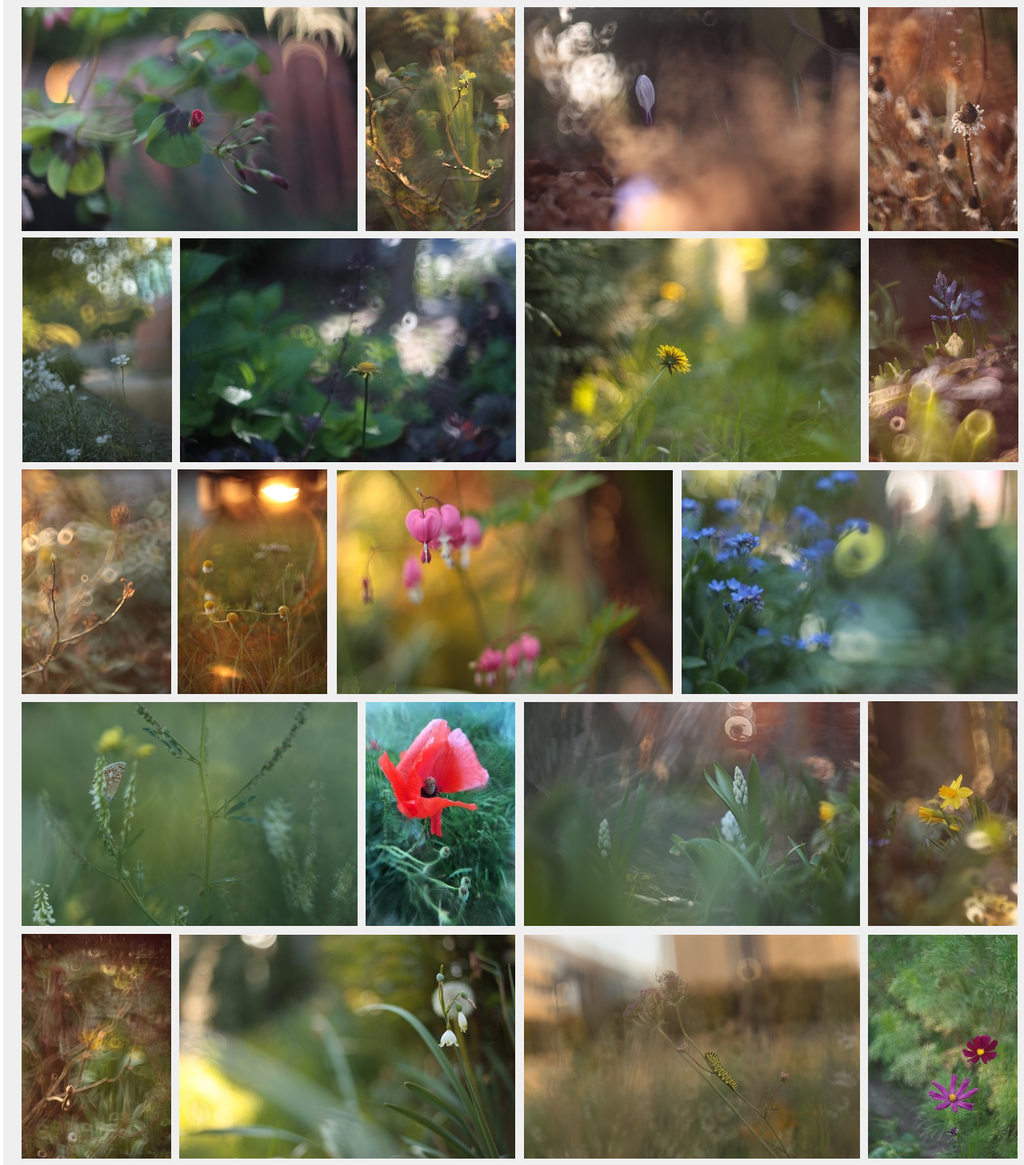
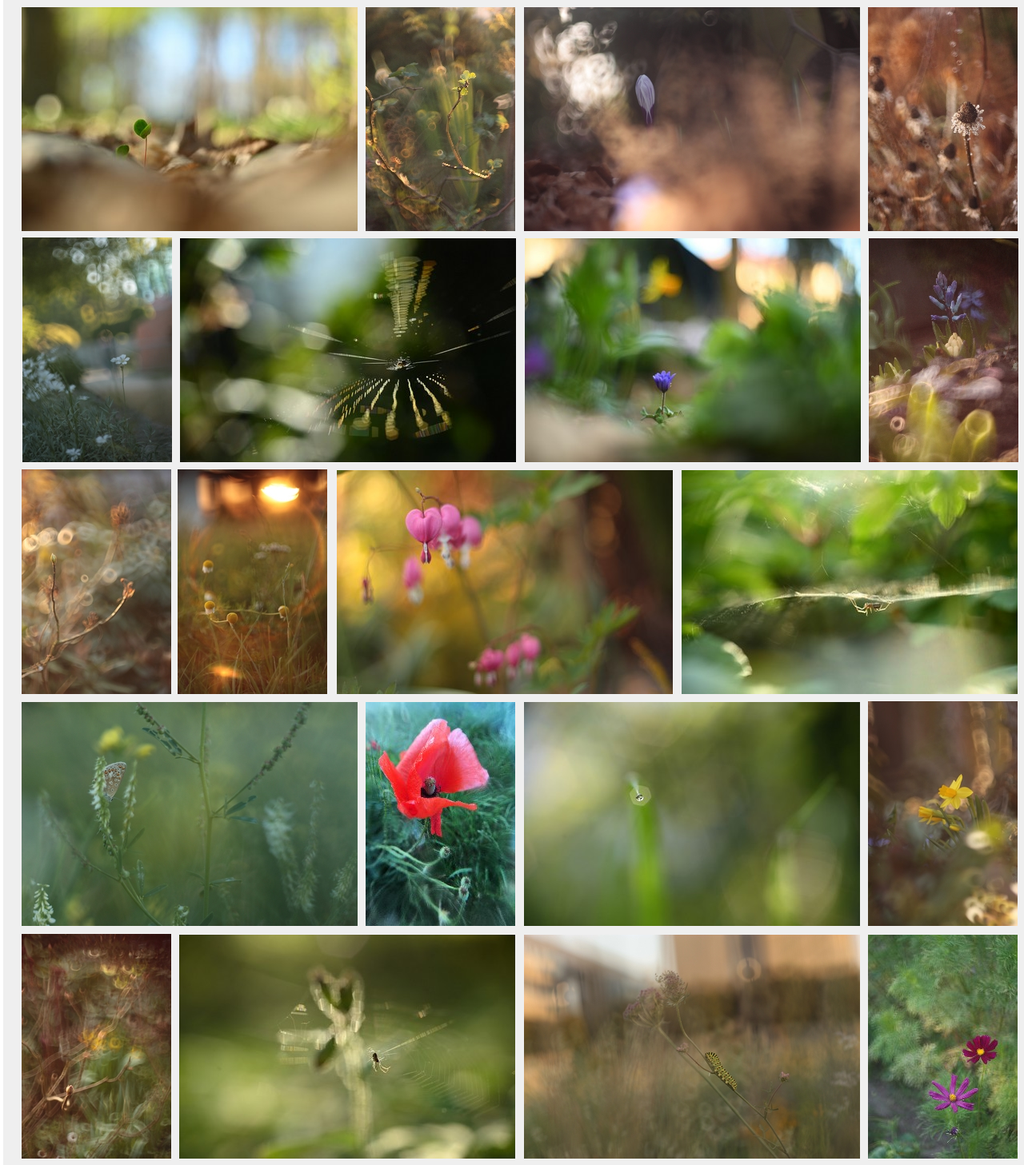
Before and after one commit to Sylwia091/Sylwia091.github.io, a plain HTML site: page index.html in a window 1280 px wide. Shown: the part 512-1969 px from the top of the page at 80% size. Drawn offline with Linux system fonts and the light colour scheme.

Commit message:
Update index.html

```diff
--- a/index.html
+++ b/index.html
@@ -56,8 +56,9 @@
 
 									<div class="zdjecie7">
 
+
 				<figure>
-					<a href="img/IMG_a0184.JPG" data-lightbox="IMG_a0184small"><img src="img/IMG_a0184small.jpg" alt="Fotka27"></a>
+					<a href="img/DSC_4054.JPG" data-lightbox="DSC_4054.JPG"><img src="img/DSC_4054po.jpg" alt="Fotka27"></a>
 					</figure>
 					</div>
 
@@ -65,7 +66,7 @@
 									<div class="zdjecie7">
 
 				<figure>
-					<a href="img/IMG_a0149.JPG" data-lightbox="IMG_a0149small"><img src="img/IMG_a0149small.jpg" alt="Fotka28"></a>
+					<a href="img/IMG_a0149.JPG" data-lightbox="IMG_a0149.JPG"><img src="img/IMG_a0149small.jpg" alt="Fotka28"></a>
 					</figure>
 					</div>
 
@@ -94,14 +95,14 @@
 									<div class="zdjecie">
 
 				<figure>
-					<a href="img/IMG_8907.JPG" data-lightbox="zdj3"><img src="img/zdj3.jpg" alt="Fotka3"></a>
+					<a href="img/DSC_5718.JPG" data-lightbox="DSC_5718.JPG"><img src="img/DSC_5718po.jpg" alt="Fotka3"></a>
 					</figure>
 					</div>
 
 									<div class="zdjecie">
 
 				<figure>
-					<a href="img/IMG_7485.JPG" data-lightbox="zdj4"><img src="img/zdj4.jpg" alt="Fotka4"></a>
+					<a href="img/DSC_4390.JPG" data-lightbox="DSC_4390.JPG"><img src="img/DSC_4390po.jpg" alt="Fotka4"></a>
 					</figure>
 					</div>
 
@@ -138,7 +139,7 @@
 
 								<div class="zdjecie2">
 				<figure2>
-					<a href="img/IMG_7866.JPG" data-lightbox="zdj9"><img src="img/zdj9.jpg" alt="Fotka9"></a>
+					<a href="img/DSC_5484.JPG" data-lightbox="DSC_5484.JPG"><img src="img/DSC_5484po.jpg" alt="Fotka9"></a>
 					</figure>
 					</div>
 
@@ -160,7 +161,7 @@
 												<div class="zdjecie3">
 
 				<figure3>
-					<a href="img/IMG_2472.JPG" data-lightbox="zdj75"><img src="img/zdj75.jpg" alt="Fotka75"></a>
+					<a href="img/DSC_9603.JPG" data-lightbox="DSC_9603.JPG"><img src="img/DSC_9603po.jpg" alt="Fotka75"></a>
 					</figure>
 					</div>
 
@@ -180,7 +181,7 @@
 												<div class="zdjecie4">
 
 				<figure4>
-					<a href="img/IMG_7408.JPG" data-lightbox="zdj16"><img src="img/zdj16.jpg" alt="Fotka16"></a>
+					<a href="img/DSC_5459.JPG" data-lightbox="DSC_5459.JPG"><img src="img/DSC_5459po.jpg" alt="Fotka16"></a>
 					</figure>
 					</div>
 
@@ -233,14 +234,14 @@
 												<div class="zdjecie6">
 
 				<figure6>
-					<a href="img/IMG_5634.JPG" data-lightbox="zdj57"><img src="img/zdj57.jpg" alt="Fotka57"></a>
+					<a href="img/IMG_5646.JPG" data-lightbox="zdj67"><img src="img/zdj67.jpg" alt="Fotka67"></a>
 					</figure>
 					</div>
 
 												<div class="zdjecie6">
 
 				<figure6>
-					<a href="img/IMG_5911.JPG" data-lightbox="zdj83"><img src="img/zdj83.jpg" alt="Fotka83"></a>
+					<a href="img/IMG_9204.JPG" data-lightbox="zdj25"><img src="img/zdj25.jpg" alt="Fotka25"></a>
 					</figure>
 					</div>
 
@@ -277,7 +278,7 @@
 					</figure>
 					</div>
 
-																					<div class="zdjecie9">
+												<div class="zdjecie9">
 
 				<figure9>
 					<a href="img/IMG_2789.JPG" data-lightbox="zdj95"><img src="img/zdj95.jpg" alt="Fotka95"></a>
@@ -300,7 +301,7 @@
 
 												<div class="zdjecie9">
 				<figure9>
-					<a href="img/IMG_5787.JPG" data-lightbox="zdj85"><img src="img/zdj85.jpg" alt="Fotka85"></a>
+					<a href="img/IMG_5787.JPG" data-lightbox="zdj84"><img src="img/zdj84.jpg" alt="Fotka84"></a>
 					</figure>
 					</div>
 
@@ -358,6 +359,8 @@
 					<a href="img/IMG_3515.JPG" data-lightbox="zdj97"><img src="img/zdj97.jpg" alt="Fotka97"></a>
 					</figure>
 					</div>
+
+
 				</section>
 				</section>
 			</article>
```
